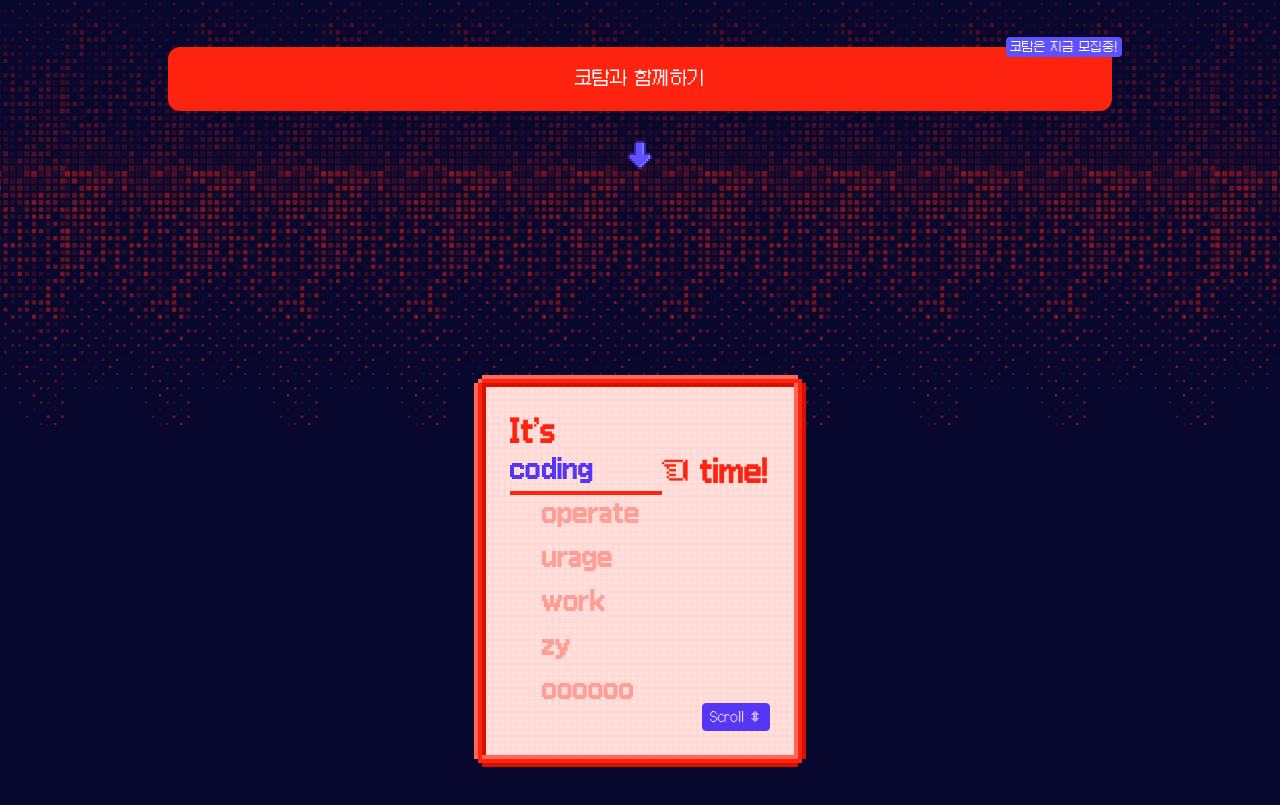
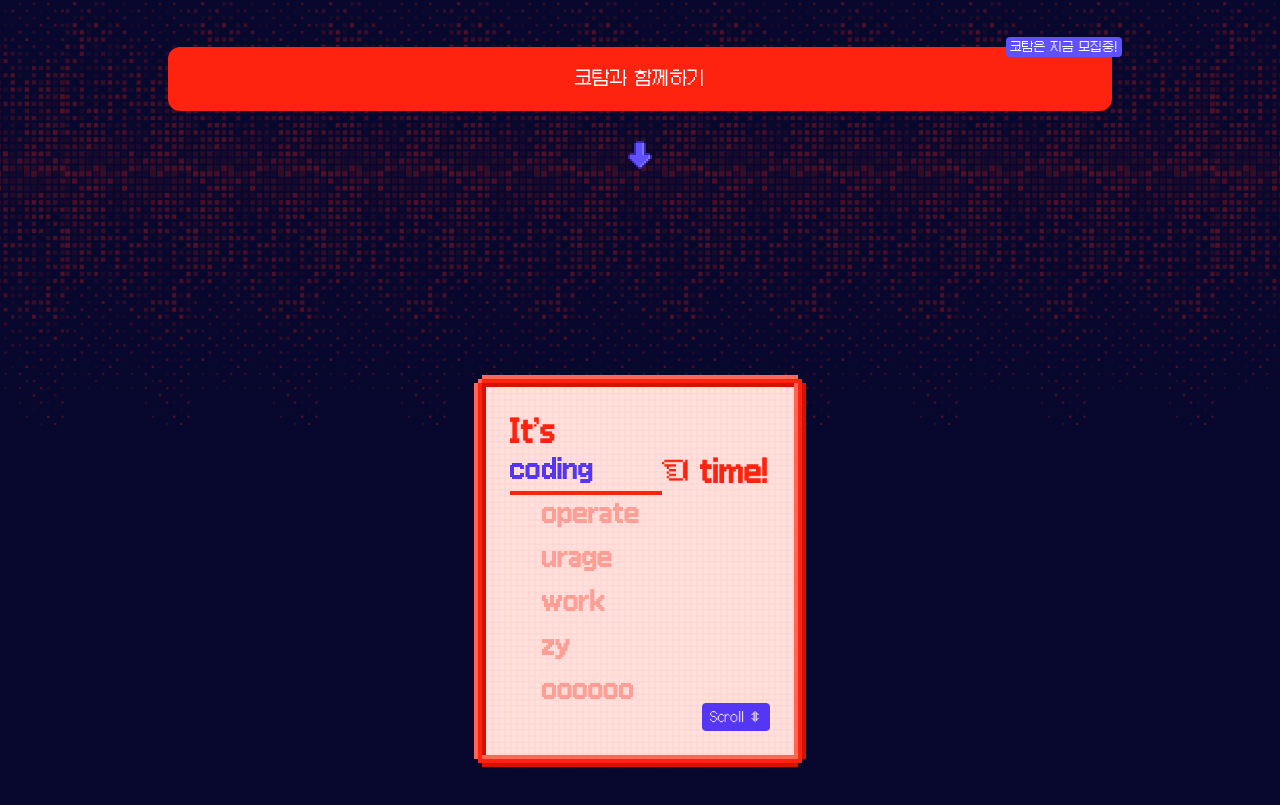
Before and after one commit to JANGSEYEONG/COTAM, a Next.js app: page / in a window 1280 px wide. Shown: the part 629-1434 px from the top of the page. Built offline with nearby package versions, Linux system fonts and the light colour scheme.

Commit message:
fix: 레이아웃 오류 수정

```diff
--- a/src/app/layout.tsx
+++ b/src/app/layout.tsx
@@ -41,8 +41,6 @@ export default function RootLayout({
       <body className={galmuri.variable}>
         <div className="relative bg-cotam-blue-100 flex-col-center">
           <Header />
-          {/* @TOFIX 추후 바꿔야함 */}
-          <div className="absolute top-[100vh] h-screen w-screen rotate-180 bg-pixel-gradient" />
           {children}
           <Footer />
         </div>
```
